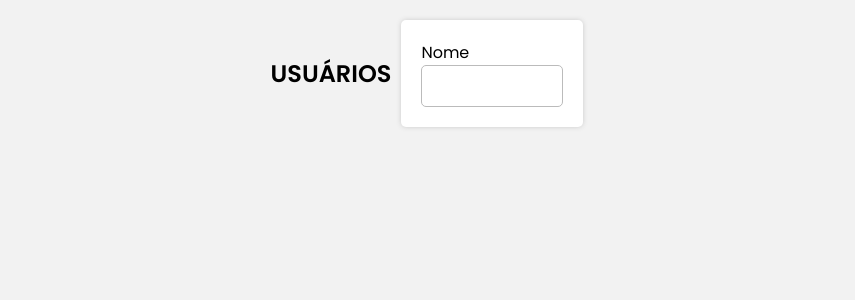
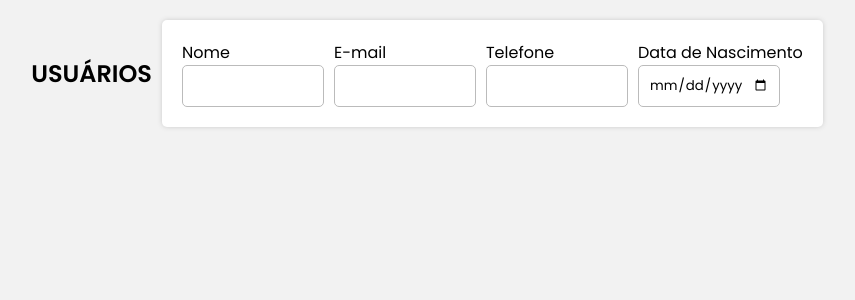
Before and after one commit to klebermkardel/CRUD-Fullstack, a React (Create React App) app in the folder frontend/: page / in a window 1280 px wide. Shown: the top 300 px of the page, without its empty margins (213-1068 px from the left). Built offline with nearby package versions, Linux system fonts and the light colour scheme.

Commit message:
:sparkles: feat: Cria os demais InputArea
Cria os demais InputArea para cadastro de todos os dados como e-mail, telefone e data de nascimento

```diff
--- a/frontend/src/components/Form.js
+++ b/frontend/src/components/Form.js
@@ -36,6 +36,18 @@ const Form = ({ onEdit }) => {
                 <Label>Nome</Label>
                 <Input name="nome" />
             </InputArea>
+            <InputArea>
+                <Label>E-mail</Label>
+                <Input name="email" type="email" />
+            </InputArea>
+            <InputArea>
+                <Label>Telefone</Label>
+                <Input name="fone" />
+            </InputArea>
+            <InputArea>
+                <Label>Data de Nascimento</Label>
+                <Input name="data_nasc" type="date" />
+            </InputArea>
         </FormContainer>
     )
 }
```
